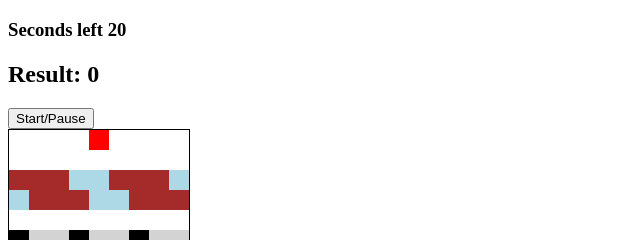
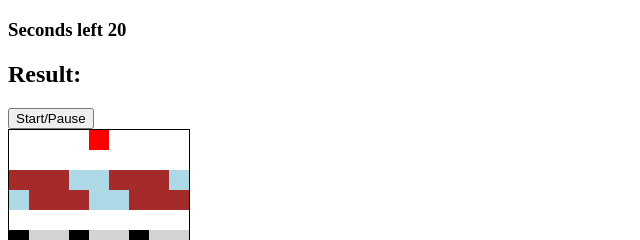
Before and after one commit to yusufyasar13/js-building-seven-games, a plain HTML site: page frogger/index.html in a window 1280 px wide. Shown: the top 240 px of the page, 0-640 px from the left. Drawn offline with Linux system fonts and the light colour scheme.

Commit message:
frogger game code

```diff
--- a/frogger/index.html
+++ b/frogger/index.html
@@ -8,7 +8,7 @@
     <body>
 
         <h3>Seconds left <span id="time-left">20</span></h3>
-        <h2>Result: <span id="result">0</span></h2>
+        <h2>Result: <span id="result"></span></h2>
 
         <button id="start-pause-button">Start/Pause</button>
 
```
